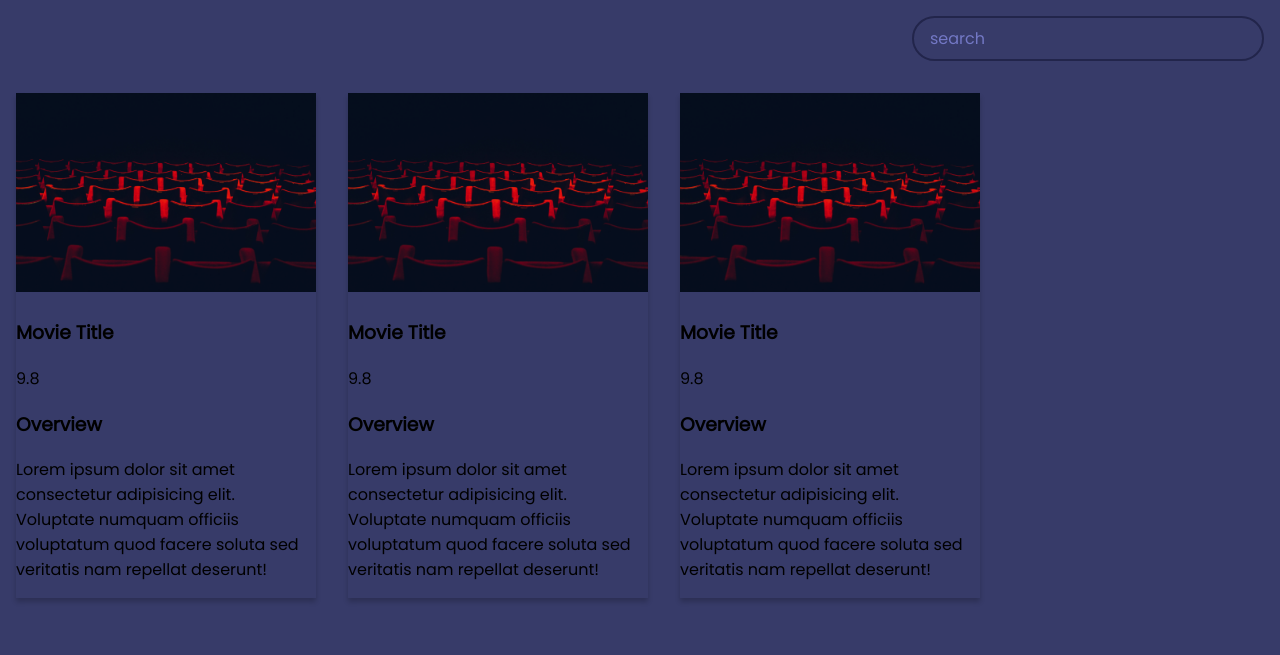
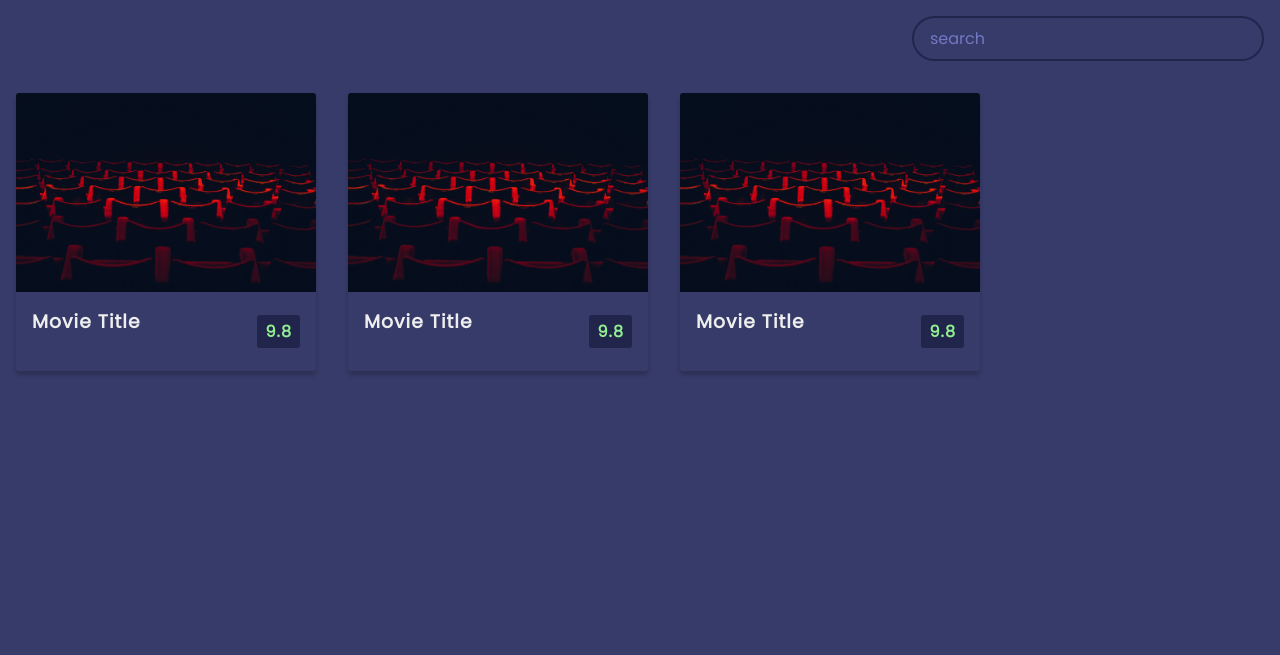
Before and after one commit to rooted92/movie-app, a plain HTML site: page index.html in a window 1280 px wide. Drawn offline with Linux system fonts and the light colour scheme; a web font is replaced by a local one.

Commit message:
feat: completed styles, added js/git files

```diff
--- a/app.js
+++ b/app.js
@@ -0,0 +1,4 @@
+const secrets = require('./secrets.json');
+const apiKey = secrets.API_KEY;
+
+const API_URL = `https://api.themoviedb.org/3/discover/movie?sort_by=popularity.desc&api_key=${apiKey}&page=1`;
--- a/style.css
+++ b/style.css
@@ -53,8 +53,59 @@ main {
     margin: 1rem;
     background-color: var(--secondary-color);
     box-shadow: 0 4px 5px rgba(0, 0, 0, 0.2);
+    position: relative;
+    overflow: hidden;
+    border-radius: 3px;
 }
 
 .movie img {
     width: 100%;
 }
+
+.movie-info {
+    color: #eee;
+    display: flex;
+    align-items: center;
+    justify-content: space-between;
+    padding: 0.5rem 1rem 1rem;
+    letter-spacing: 1px;
+}
+
+.movie-info h3 {
+    margin-top: 0;
+}
+
+.movie-info span {
+    background-color: var(--primary-color);
+    padding: .25rem .5rem;
+    border-radius: 3px;
+    font-weight: bold;
+}
+
+.movie-info span.green {
+    color: lightgreen;
+}
+
+.movie-info span.orange {
+    color: orange;
+}
+
+.movie-info span.red {
+    color: red;
+}
+
+.overview {
+    background-color: white;
+    padding: 2rem;
+    position: absolute;
+    left: 0;
+    right: 0;
+    bottom: 0;
+    max-height: 100%;
+    transform: translateY(101%);
+    transition: transform .3s ease-in;
+}
+
+.movie:hover .overview {
+    transform: translateY(0);
+}
```
Also changed, not shown: 1 other file.
